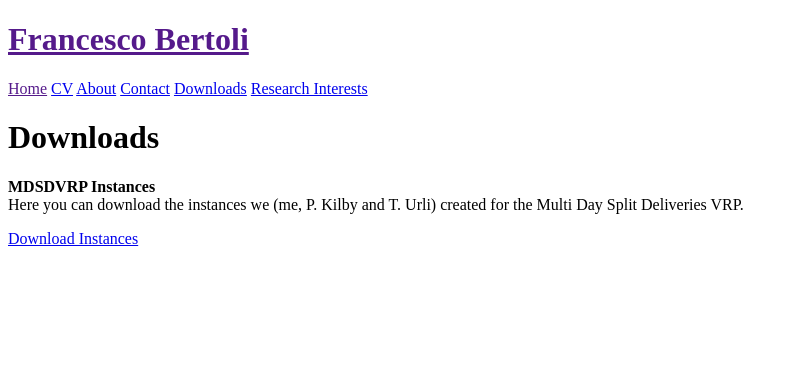
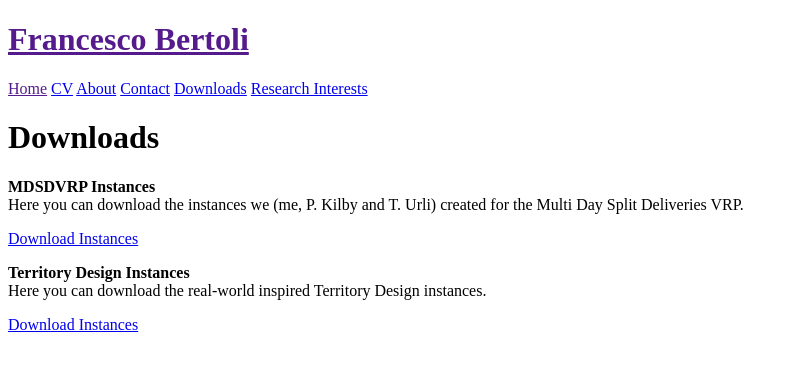
Before and after one commit to fbertoli/fbertoli.github.io, a Jekyll site: the page built from downloads.md, in a window 1280 px wide. Shown: the top 371 px of the page, without its empty margins (0-796 px from the left). Built offline with Jekyll 4.4.1, drawn with Linux system fonts in a browser that asks for light colours; Markdown is read by kramdown in place of the engine named in the settings.

Commit message:
added TD instances

```diff
--- a/downloads.md
+++ b/downloads.md
@@ -8,3 +8,10 @@ Here you can download the instances we (me, P. Kilby and T. Urli) created for th
 
 <!-- Uploaded file in different location than HTML file -->
 <a href="{{ site.url }}/files/MDSDVRP-instances.zip" download> Download Instances</a>
+
+
+**Territory Design Instances**
+Here you can download the real-world inspired Territory Design instances.
+
+<!-- Uploaded file in different location than HTML file -->
+<a href="{{ site.url }}/files/Territory Design-instances.zip" download> Download Instances</a>
```
